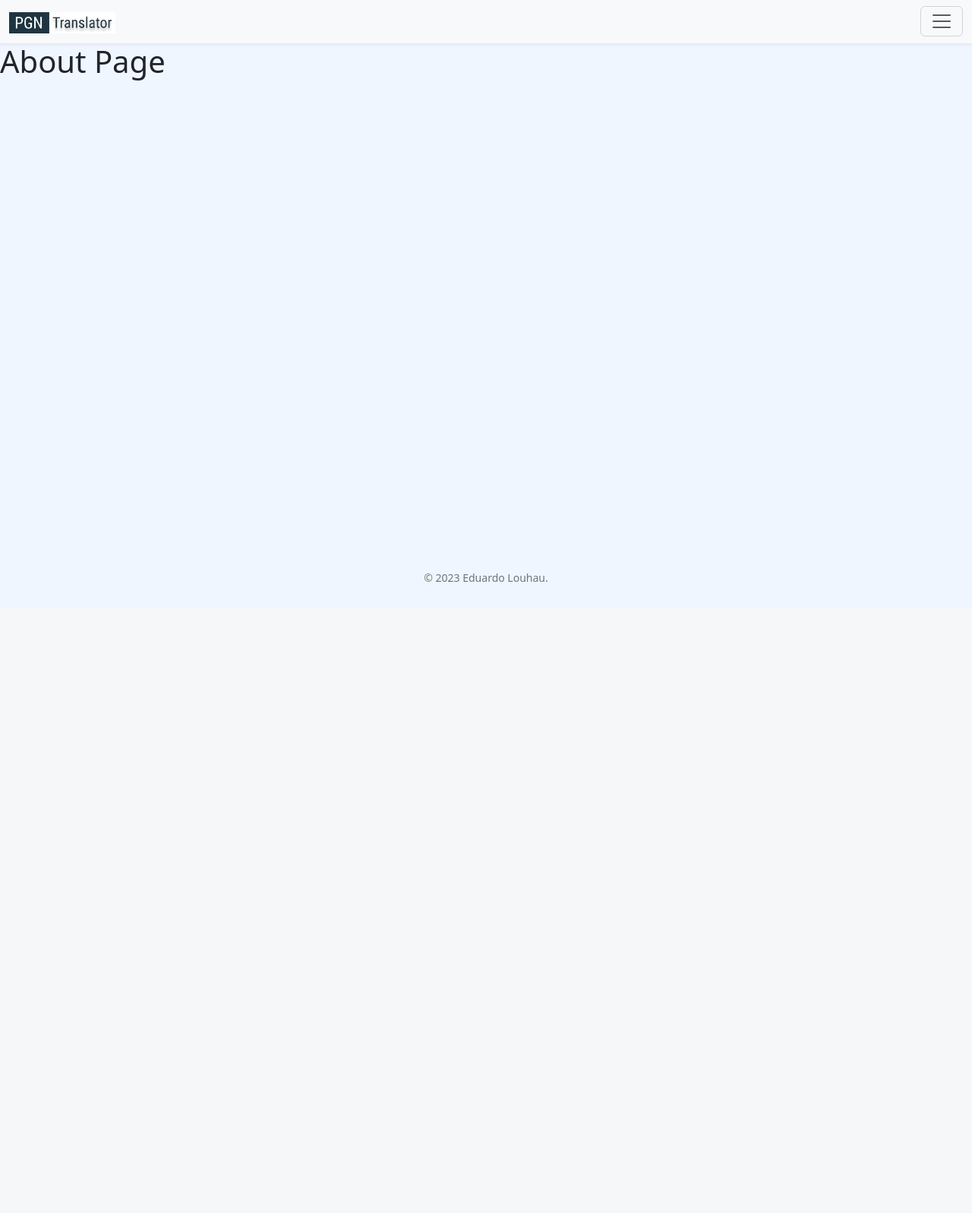
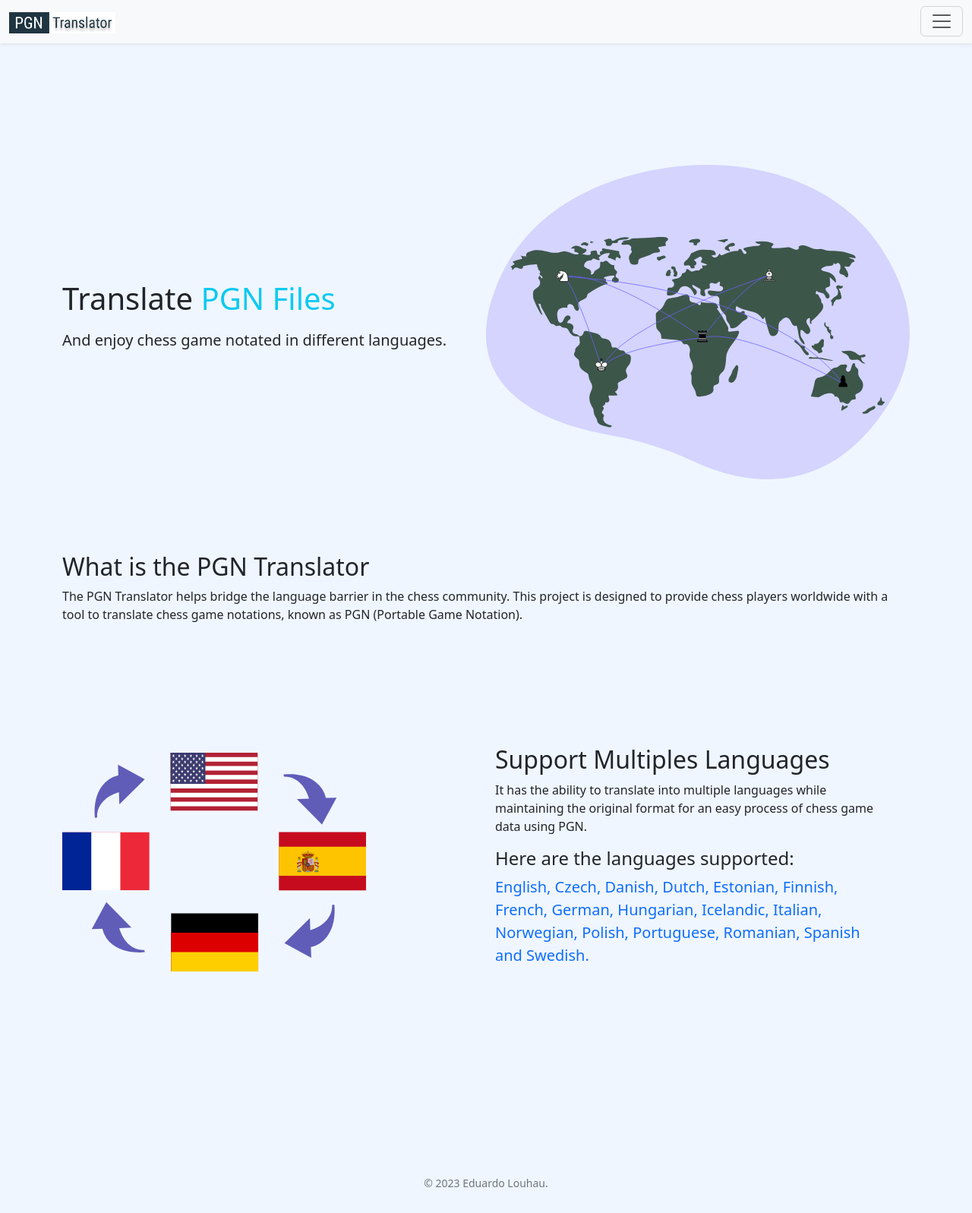
Before and after one commit to edlouhau/pgn-translator-app, a Django app: page /about/ in a window 1280 px wide. Shown: the whole page at 76% size. Before the commit the page ends 766 px from the top, so only its background shows below. Run offline with Django 4.2, Linux system fonts and the light colour scheme; some libraries are stand-ins or nearby versions.

Commit message:
Add the content to the about page.

```diff
--- a/translator/static/translator/style.css
+++ b/translator/static/translator/style.css
@@ -39,6 +39,16 @@ nav {
     margin-right: 1rem;
 }
 
+/* About section. */
+
+.about__intro {
+    margin-top: 7rem;
+}
+
+.languages__supported {
+    margin-bottom: 10rem;
+}
+
 footer {
     height: 100px;
     margin-top: auto;
--- a/translator/templates/translator/about.html
+++ b/translator/templates/translator/about.html
@@ -3,6 +3,51 @@
 {% load static %}
 
 {% block content %}
-<h1>About Page</h1>
+<!-- Intro -->
+<section class="text-dark p-5 p-lg-0 pt-lg-5 text-center text-sm-start about__intro">
+    <div class="container">
+       <div class="d-sm-flex align-items-center justify-content-between">
+        <div>
+            <h1>Translate <span class="text-info"> PGN Files</span></h1>
+            <p class="lead my-3">
+                 And enjoy chess game notated in different languages.
+            </p>
+        </div>
+            <img class="img-fluid w-50 d-none d-sm-block" src="{% static 'translator/img/world_green.svg' %}" alt="World map.">
+       </div>
+    </div>
+</section>
+
+<!-- About -->
+
+<section class="container pt-lg-5 mt-lg-5">
+    <h2>What is the PGN Translator</h2>
+    <p>
+        The PGN Translator helps bridge the language barrier in the chess community. This project is designed to provide chess players worldwide with a tool to translate chess game notations, known as PGN (Portable Game Notation).
+    </p>
+</section>
+
+<!-- Languages  -->
+
+<section id="learn" class="pt-lg-5 mt-lg-5 languages__supported">
+    <div class="container">
+       <div class="row align-items-center justify-content-between">
+        <div class="col-md">
+            <img src="{% static 'translator/img/flags_arrows.svg' %}" class="img-fluid" width="400" alt="Countries flags.">
+        </div>
+        <div class="col-md p-5">
+            <h2>Support Multiples Languages</h2>
+            <p>
+                It has the ability to translate into multiple languages while maintaining the original format for an easy process of chess game data using PGN.
+            </p>
+            <h4>Here are the languages supported:</h4>
+            <p class="lead text-primary">
+                English, Czech, Danish, Dutch, Estonian, Finnish, French, German, Hungarian, Icelandic, Italian, Norwegian, Polish, Portuguese, Romanian, Spanish and Swedish.
+            </p>
+        </div>
+       </div>
+    </div>
+</section>
+
 <script src="{% static 'translator/index.js' %}"></script>
 {% endblock content %}
```
Also changed, not shown: translator/static/translator/img/flags_arrows.svg (added), translator/static/translator/img/world_green.svg (added).
